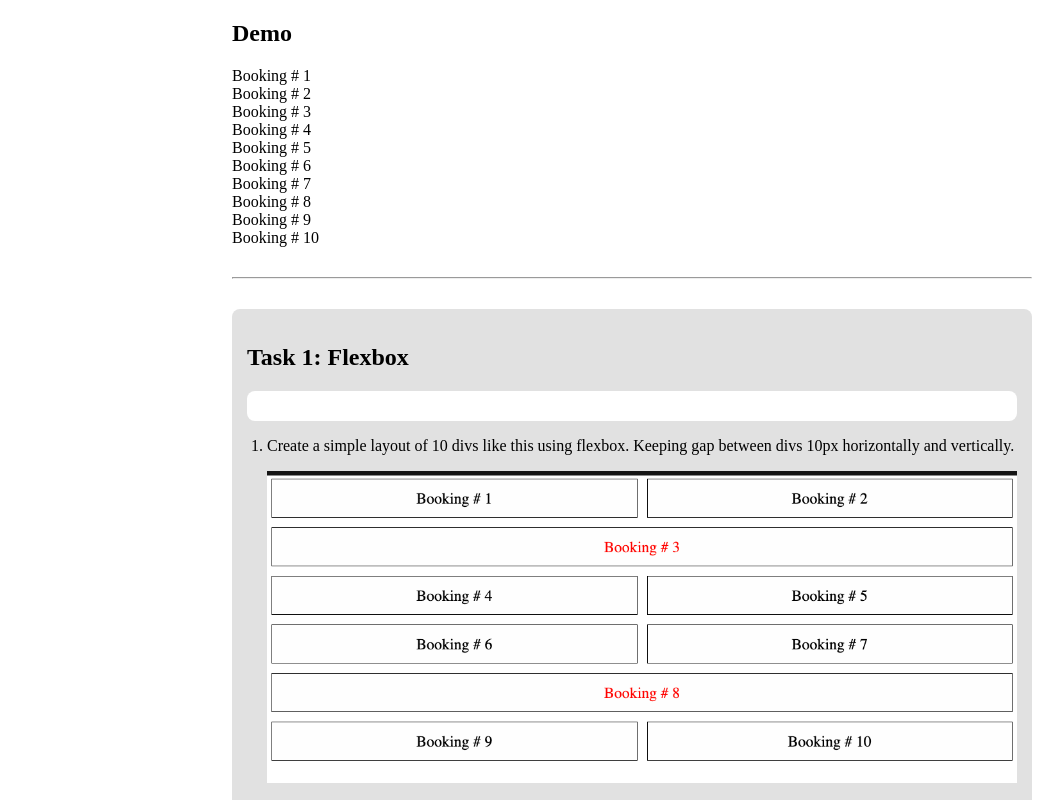
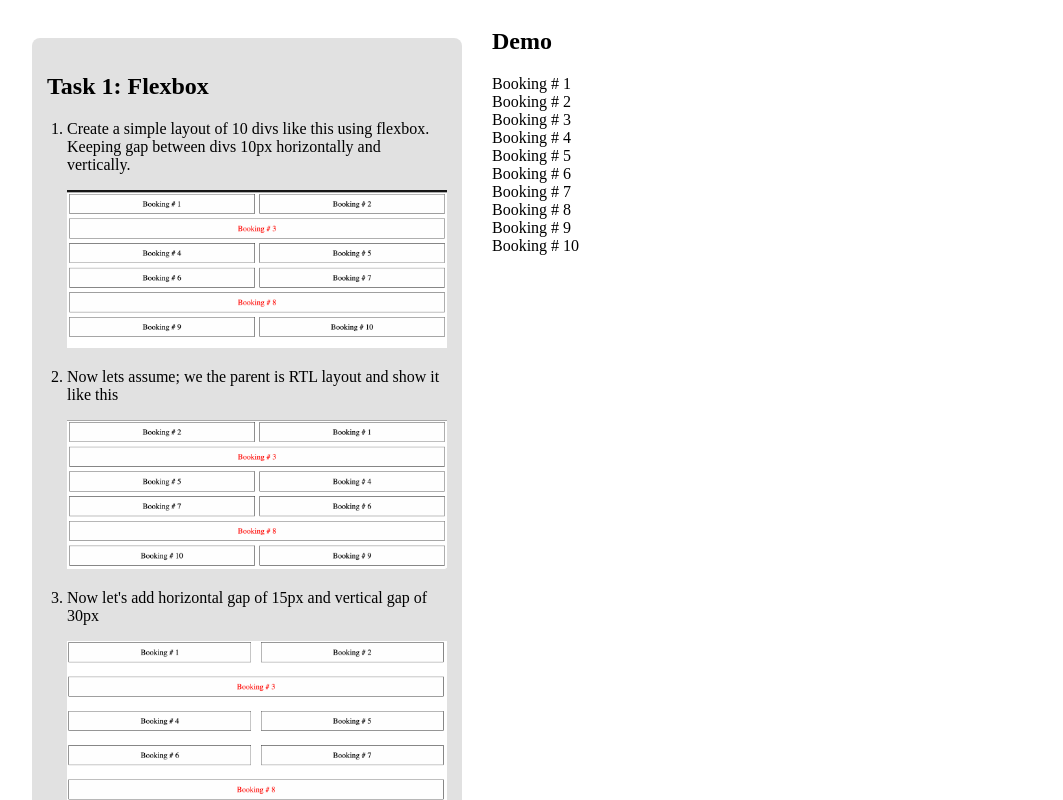
Before and after one commit to imfaisalkh/frontend-tasks, a Vue app: page /css/task-1 in a window 1280 px wide. Shown: the top 800 px of the page, without its empty margins (8-1071 px from the left). Built offline with nearby package versions, Linux system fonts and the light colour scheme.

Commit message:
fix: dynamic image rendering issue

```diff
--- a/src/components/QuestionsList.vue
+++ b/src/components/QuestionsList.vue
@@ -9,14 +9,17 @@ const props = defineProps({
     type: Array,
     required: true,
   },
+  fullWidth: {
+    type: Boolean,
+    default: true,
+  },
 });
 </script>
 
 <template>
-  <hr />
-  <div class="questions">
+  <div class="questions" :class="{ 'is-full-width': props.fullWidth }">
     <h2>{{ props.title }}</h2>
-    <div class="context">
+    <div class="context" v-if="$slots.context">
       <slot name="context"> </slot>
     </div>
     <ol class="questions-list">
@@ -32,8 +35,34 @@ const props = defineProps({
 
 <style lang="scss">
 .container {
-  max-width: 800px;
+  max-width: 1200px;
   margin: 0 auto;
+  display: flex;
+  flex-direction: row-reverse;
+  justify-content: flex-end;
+  flex-wrap: wrap;
+  gap: 30px;
+
+  .workspace {
+    flex: 1;
+  }
+
+  .questions {
+    width: 400px;
+    background: #e1e1e1;
+    padding: 15px;
+    border-radius: 8px;
+    margin-top: 30px;
+
+    &.is-full-width {
+      width: 100%;
+      max-width: 700px;
+    }
+
+    h1 {
+      margin-top: 0;
+    }
+  }
 }
 
 pre {
@@ -48,16 +77,6 @@ pre {
 
 hr {
   margin-top: 30px;
-}
-.questions {
-  background: #e1e1e1;
-  padding: 15px;
-  border-radius: 8px;
-  margin-top: 30px;
-
-  h1 {
-    margin-top: 0;
-  }
 }
 
 .questions-list {
--- a/src/views/Index.vue
+++ b/src/views/Index.vue
@@ -64,10 +64,18 @@
   </div>
 </template>
 
-<style lang="scss">
+<style lang="scss" scoped>
 .notes {
   max-width: 1000px;
   margin: 30px auto;
+}
+
+.questions {
+  width: 400px;
+  background: #e1e1e1;
+  padding: 15px;
+  border-radius: 8px;
+  margin-top: 30px;
 }
 
 .questions-set {
--- a/src/views/css/Task-1.vue
+++ b/src/views/css/Task-1.vue
@@ -7,21 +7,22 @@ const questions = [
   {
     title:
       "Create a simple layout of 10 divs like this using flexbox. Keeping gap between divs 10px horizontally and vertically.",
-    image: "../src/assets/css-task-1.1.png",
+    image: new URL("/src/assets/css-task-1.1.png", import.meta.url),
   },
   {
     title: "Now lets assume; we the parent is RTL layout and show it like this",
-    image: "../src/assets/css-task-1.2.png",
+    image: new URL("/src/assets/css-task-1.2.png", import.meta.url),
   },
   {
     title: "Now let's add horizontal gap of 15px and vertical gap of 30px",
-    image: "../src/assets/css-task-1.3.png",
+    image: new URL("/src/assets/css-task-1.3.png", import.meta.url),
   },
 ];
 </script>
 
 <template>
   <div class="container">
+    <div class="workspace">
       <h2>Demo</h2>
 
       <div class="bookings">
@@ -36,8 +37,13 @@ const questions = [
         <div class="booking-item">Booking # 9</div>
         <div class="booking-item">Booking # 10</div>
       </div>
+    </div>
 
     <!-- Plz Ignore this -->
-    <questions-list title="Task 1: Flexbox" :data="questions" />
+    <questions-list
+      title="Task 1: Flexbox"
+      :data="questions"
+      :full-width="false"
+    />
   </div>
 </template>
--- a/src/views/css/Task-2.vue
+++ b/src/views/css/Task-2.vue
@@ -7,23 +7,24 @@ const questions = [
   {
     title:
       "Create 10 cells like following; where odd cells as red and even cells are styled blue. Also make sure the red and blue colors are stored in sass variables",
-    image: "../src/assets/css-task-2.1.png",
+    image: new URL("/src/assets/css-task-2.1.png", import.meta.url),
   },
   {
     title:
       "Make sure to apply hover styling on all cells accept 3 and 6 which has a class named `disabled`",
-    image: "../src/assets/css-task-2.2.jpeg",
+    image: new URL("/src/assets/css-task-2.2.jpeg", import.meta.url),
   },
   {
     title:
       "Create a comma separate list of `<ul><li>` items where all list items are inline separated by a red dash; except the last one",
-    image: "../src/assets/css-task-2.3.png",
+    image: new URL("/src/assets/css-task-2.3.png", import.meta.url),
   },
 ];
 </script>
 
 <template>
   <div class="container">
+    <div class="workspace">
       <h2>Demo</h2>
 
       <div class="bookings">
@@ -38,8 +39,13 @@ const questions = [
         <div class="booking-item">Booking # 9</div>
         <div class="booking-item">Booking # 10</div>
       </div>
+    </div>
 
     <!-- Plz Ignore this -->
-    <questions-list title="Task: Psuedo Classes" :data="questions" />
+    <questions-list
+      title="Task: Psuedo Classes"
+      :data="questions"
+      :full-width="false"
+    />
   </div>
 </template>
--- a/src/views/css/Task-3.vue
+++ b/src/views/css/Task-3.vue
@@ -7,26 +7,28 @@ const questions = [
   {
     title:
       "Given this HTML create this styling purely using CSS absolutely positioned flexbox items; use z-index for stacking effect and transform if needed.",
-    image: "../src/assets/css-task-3.1.png",
+    image: new URL("/src/assets/css-task-3.1.png", import.meta.url),
   },
   {
     title: "What is different between following two rules..",
-    image: "../src/assets/css-siblings.png",
+    image: new URL("/src/assets/css-siblings.png", import.meta.url),
   },
 ];
 </script>
 
 <template>
   <div class="container">
-    <h2>Demo</h2>
+    <div class="workspace">
+      <h2>Demo</h2>
 
-    <div class="bookings">
-      <div class="booking-item item-1">Booking # 1</div>
-      <div class="booking-item item-2">Booking # 2</div>
-      <div class="booking-item item-3">Booking # 3</div>
+      <div class="bookings">
+        <div class="booking-item item-1">Booking # 1</div>
+        <div class="booking-item item-2">Booking # 2</div>
+        <div class="booking-item item-3">Booking # 3</div>
+      </div>
     </div>
 
     <!-- Plz Ignore this -->
-    <questions-list title="Task: Misc" :data="questions" />
+    <questions-list title="Task: Misc" :data="questions" :full-width="false" />
   </div>
 </template>
--- a/src/views/js/Arrays.vue
+++ b/src/views/js/Arrays.vue
@@ -69,11 +69,11 @@ const questions4 = [
   {
     title:
       "What is the difference between pop() and at() methods in given context",
-    image: "../src/assets/js-array-pop-at.png",
+    image: new URL("/src/assets/js-array-pop-at.png", import.meta.url),
   },
   {
     title: "What is the result of following code; explain",
-    image: "../src/assets/js-array-comparison.png",
+    image: new URL("/src/assets/js-array-comparison.png", import.meta.url),
   },
 ];
 
@@ -126,7 +126,7 @@ const numbers = [0, [1, 2, 3], [2, 3, 4]];
   <div class="container">
     <h1>Arrays</h1>
 
-    <questions-list title="Task # 1" :data="questions">
+    <questions-list title="Task # 1" :data="questions" full-width>
       <template #context>
         Given this array...
 
@@ -142,7 +142,7 @@ const numbers = [0, [1, 2, 3], [2, 3, 4]];
       </template>
     </questions-list>
 
-    <questions-list title="Task # 2" :data="questions2">
+    <questions-list title="Task # 2" :data="questions2" full-width>
       <template #context>
         Given this array...
 
@@ -152,7 +152,7 @@ const numbers = [0, [1, 2, 3], [2, 3, 4]];
       </template>
     </questions-list>
 
-    <questions-list title="Task # 3" :data="questions3">
+    <questions-list title="Task # 3" :data="questions3" full-width>
       <template #context>
         Given this array...
 
@@ -162,6 +162,6 @@ const numbers = [0, [1, 2, 3], [2, 3, 4]];
       </template>
     </questions-list>
 
-    <questions-list title="Task # 4" :data="questions4"> </questions-list>
+    <questions-list title="Task # 4" :data="questions4" full-width />
   </div>
 </template>
--- a/src/views/js/Misc.vue
+++ b/src/views/js/Misc.vue
@@ -5,15 +5,15 @@ import QuestionsList from "../../components/QuestionsList.vue";
 const questions = [
   {
     title: "Refactor this code to shorthand version",
-    image: "../src/assets/shorthand-js.png",
+    image: new URL("/src/assets/shorthand-js.png", import.meta.url),
   },
   {
     title: "Refactor this line with template literals",
-    image: "../src/assets/js-template-literal.png",
+    image: new URL("/src/assets/js-template-literal.png", import.meta.url),
   },
   {
     title: "What is the result of following expression? explain.",
-    image: "../src/assets/js-typeof.png",
+    image: new URL("/src/assets/js-typeof.png", import.meta.url),
   },
 ];
 </script>
```
Lines whose indentation alone changed are shown as unchanged.
